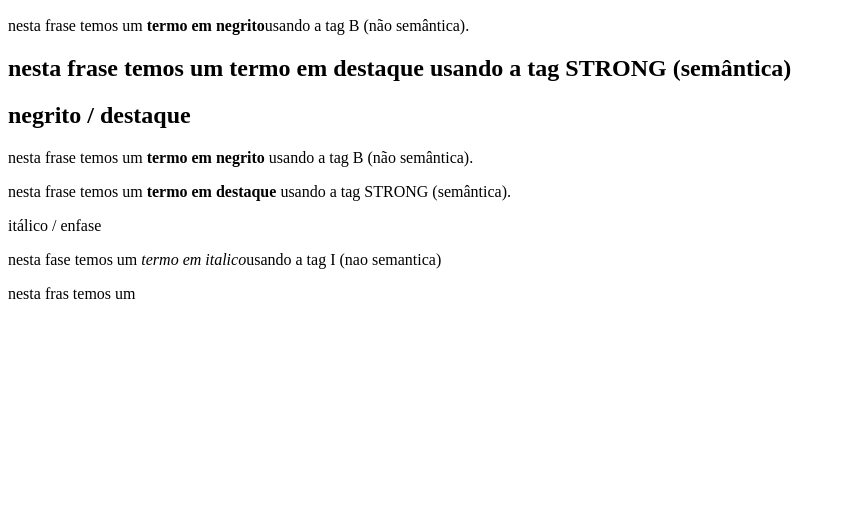
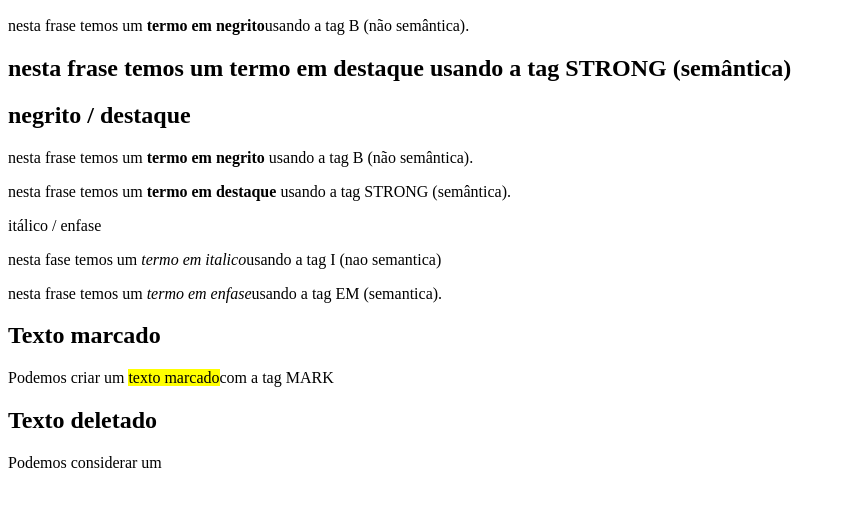
Before and after one commit to stefannyvitoria/stefanny, a plain HTML site: page ex004/index.html in a window 1280 px wide. Shown: the part 110-616 px from the top of the page, without its empty margins (0-846 px from the left). Drawn offline with Linux system fonts and the light colour scheme.

Commit message:
Add files via upload

```diff
--- a/ex004/index.html
+++ b/ex004/index.html
@@ -16,6 +16,10 @@
      <p>nesta frase temos um <strong>termo em destaque </strong>usando a tag STRONG (semântica). </h2>
      <p>itálico / enfase </h2>
      <p> nesta fase temos um <i>termo em italico</i>usando a tag I (nao semantica) </p>
-     <P>nesta fras temos um <em></em></P>
+     <P>nesta frase temos um <em>termo em enfase</em>usando a tag EM (semantica).</P>
+     <h2>Texto marcado</h2>
+     <p>Podemos criar um <mark >texto marcado</mark>com a tag MARK</p>
+     <H2>Texto deletado</H2>
+     <p>Podemos considerar um <del></del> </p>
 </body>
 </html>
```
